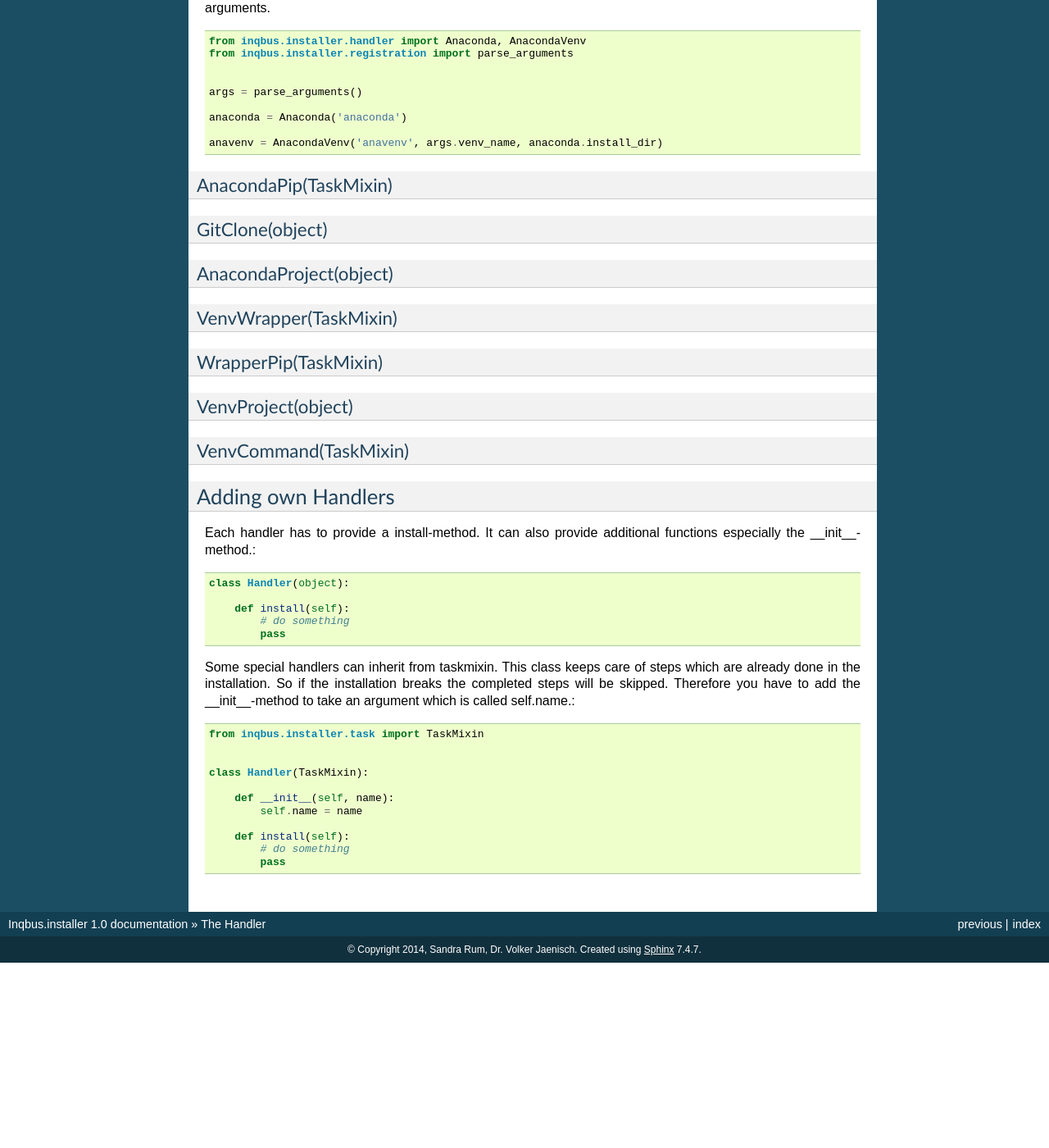
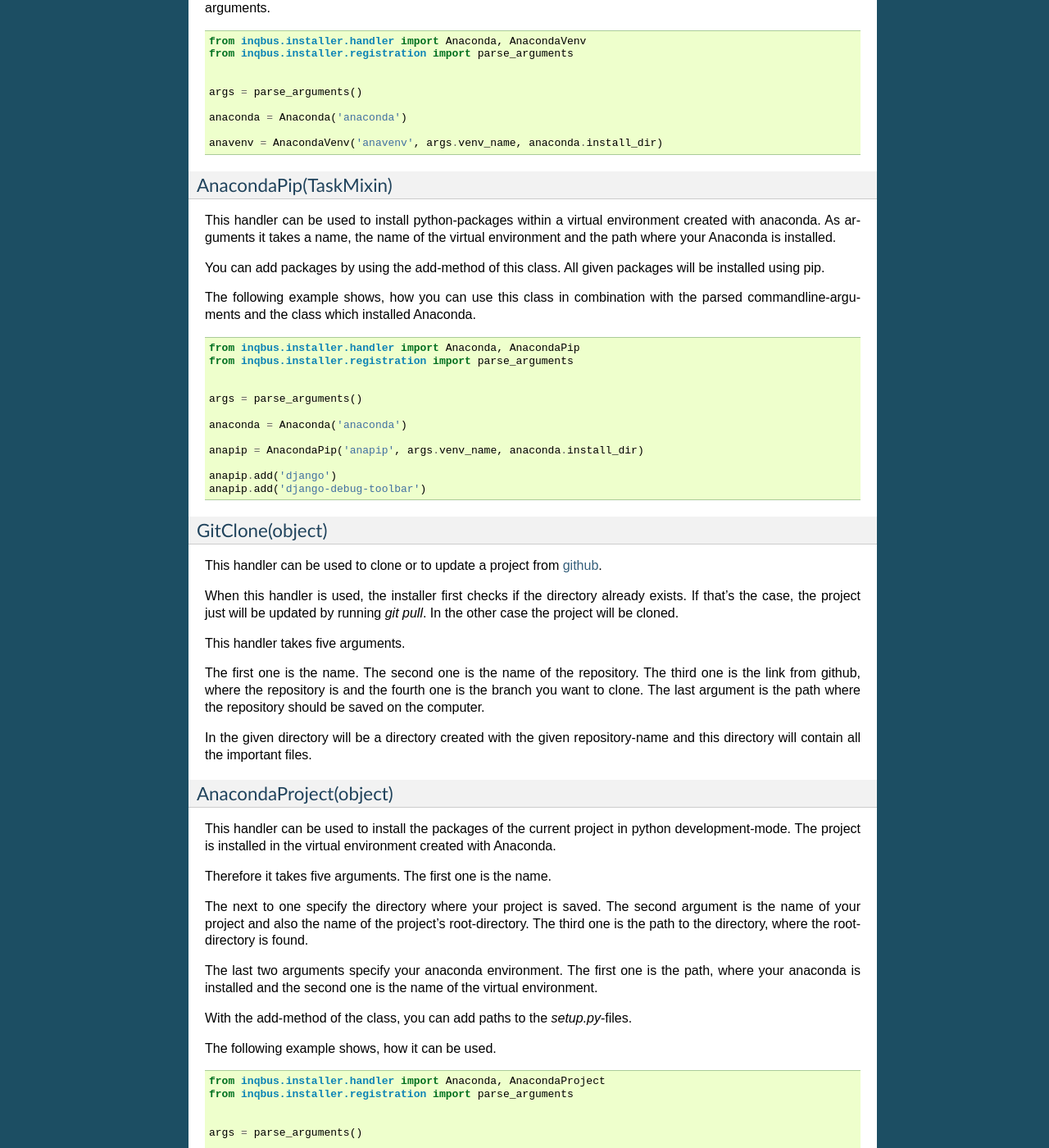
Before and after one commit to volkerjaenisch/inqbus.installer, a Sphinx documentation site: the page built from doc/source/handler.rst, in a window 1280 px wide and 1400 px high, scrolled down 1936 px. Shown: the whole window at 82% size. Built offline with Sphinx 7.4.7, drawn with Linux system fonts in a browser that asks for light colours; before the commit the page ends 3110 px from its top, so only the background shows below that; some of the changed text lies outside the part shown.

Commit message:
Added description for 'AnacondaPip', 'GitClone' and 'AnacondaProject'

```diff
--- a/doc/source/handler.rst
+++ b/doc/source/handler.rst
@@ -134,12 +134,87 @@ Anaconda-Class and parsed arguments.
 
 AnacondaPip(TaskMixin)
 ^^^^^^^^^^^^^^^^^^^^^^
+This handler can be used to install python-packages within a virtual
+environment created with anaconda. As arguments it takes a name, the name
+of the virtual environment and the path where your Anaconda is installed.
+
+You can add packages by using the add-method of this class. All given packages
+will be installed using pip.
+
+The following example shows, how you can use this class in combination with the
+parsed commandline-arguments and the class which installed Anaconda.
+
+.. code-block:: python
+
+  from inqbus.installer.handler import Anaconda, AnacondaPip
+  from inqbus.installer.registration import parse_arguments
+
+
+  args = parse_arguments()
+
+  anaconda = Anaconda('anaconda')
+
+  anapip = AnacondaPip('anapip', args.venv_name, anaconda.install_dir)
+
+  anapip.add('django')
+  anapip.add('django-debug-toolbar')
 
 GitClone(object)
 ^^^^^^^^^^^^^^^^
+This handler can be used to clone or to update a project from `github`_.
+
+When this handler is used, the installer first checks if the directory already
+exists. If that's the case, the project just will be updated by running
+*git pull*. In the other case the project will be cloned.
+
+This handler takes five arguments.
+
+The first one is the name. The second one is the name of the repository. The
+third one is the link from github, where the repository is and the fourth one
+is the branch you want to clone. The last argument is the path where the
+repository should be saved on the computer.
+
+In the given directory will be a directory created with the given
+repository-name and this directory will contain all the important files.
+
+.. _github: https://github.com/
 
 AnacondaProject(object)
 ^^^^^^^^^^^^^^^^^^^^^^^
+This handler can be used to install the packages of the current project in
+python development-mode. The project is installed in the virtual environment
+created with Anaconda.
+
+Therefore it takes five arguments. The first one is the name.
+
+The next to one specify the directory where your project is saved. The second
+argument is the name of your project and also the name of the project's
+root-directory. The third one is the path to the directory, where the
+root-directory is found.
+
+The last two arguments specify your anaconda environment. The first one is the
+path, where your anaconda is installed and the second one is the name of the
+virtual environment.
+
+With the add-method of the class, you can add paths to the *setup.py*-files.
+
+The following example shows, how it can be used.
+
+.. code-block:: python
+
+  from inqbus.installer.handler import Anaconda, AnacondaProject
+  from inqbus.installer.registration import parse_arguments
+
+
+  args = parse_arguments()
+
+  anaconda = Anaconda('anaconda')
+
+  project = AnacondaProject('ana_pro', '~/projects/', 'currentproject',
+                            anaconda.install_dir, args.venv_name)
+
+  project.add('firstpackage')
+  project.add('path/to/secondpackage')
 
 VenvWrapper(TaskMixin)
 ^^^^^^^^^^^^^^^^^^^^^^
```
